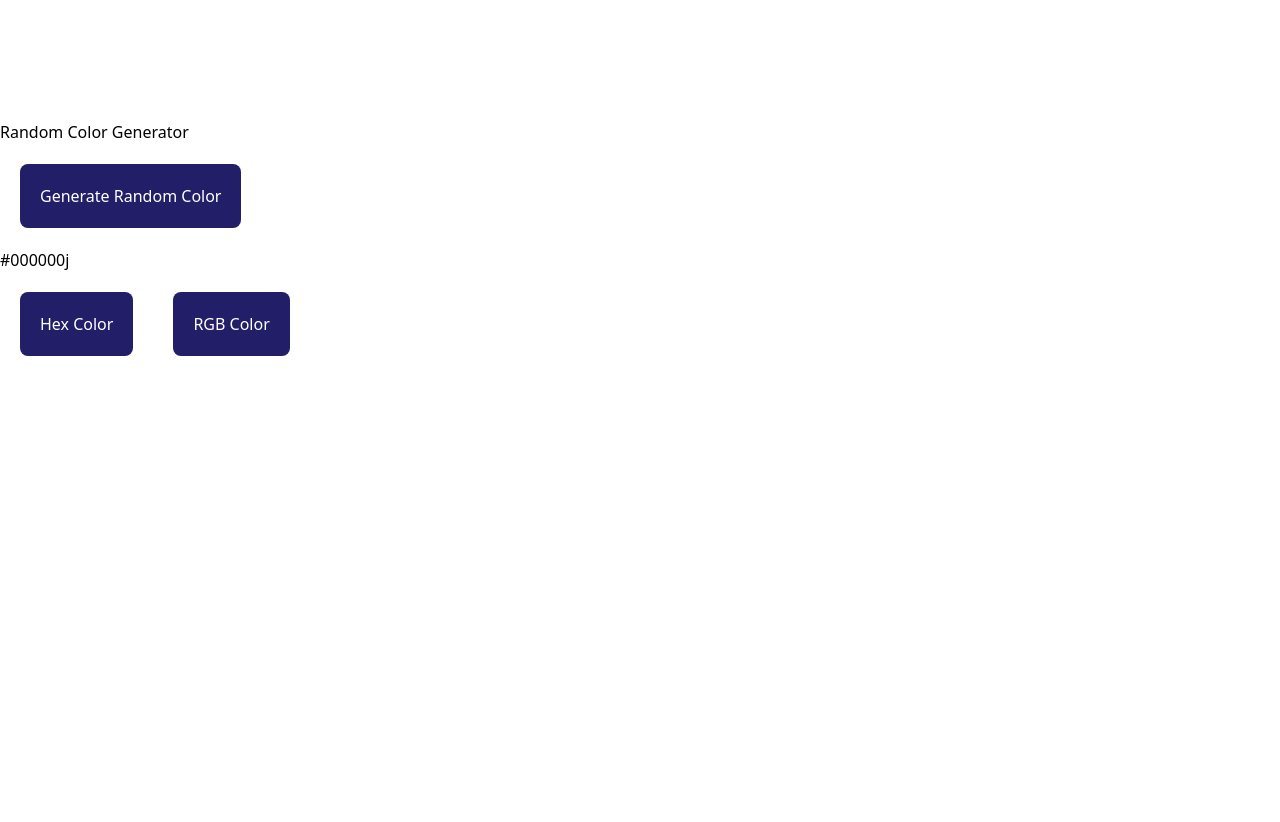
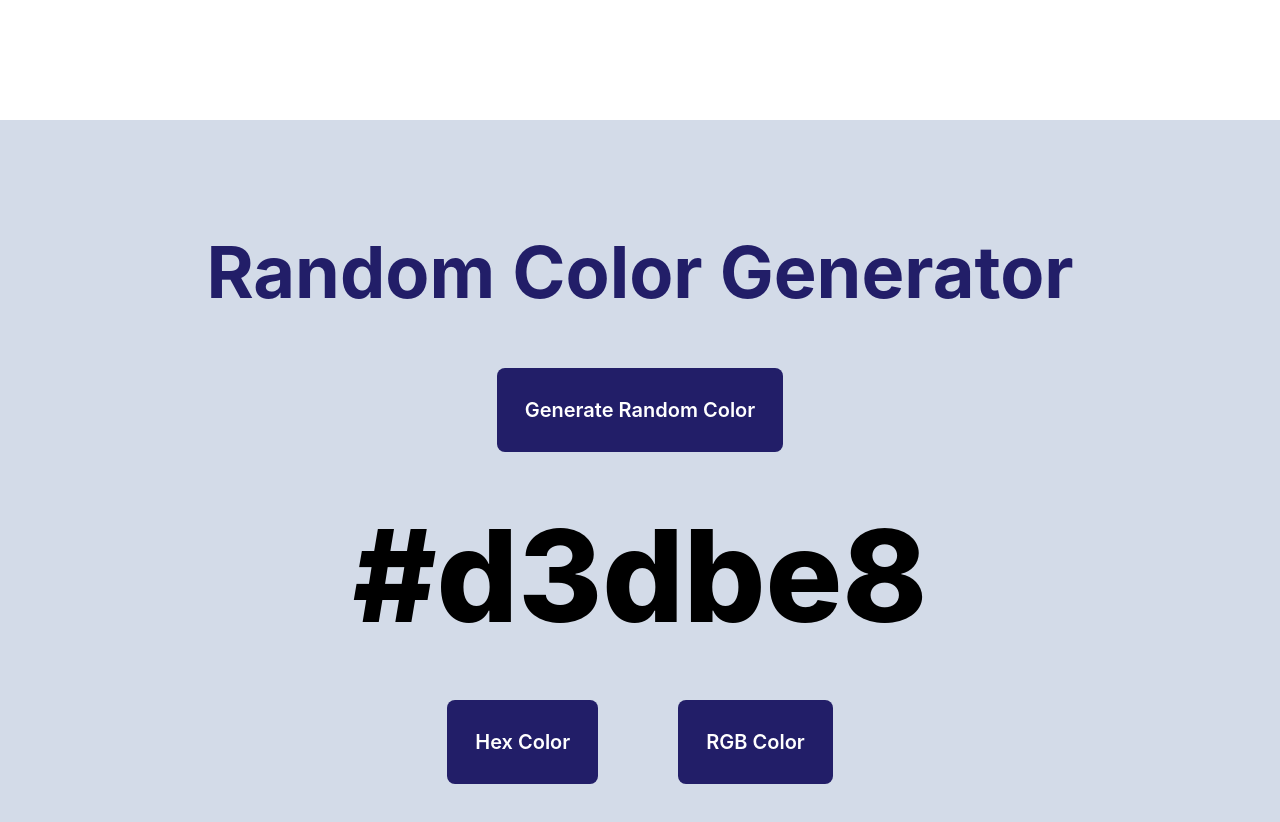
Before and after one commit to diegorandolp/25-react-project, a React (Vite) app: page / in a window 1280 px wide. Shown: the part 680-1502 px from the top of the page. Before the commit the page ends 1056 px from the top, so only its background shows below. Built offline with nearby package versions, Linux system fonts and the light colour scheme.

Commit message:
💄 Style: Organize components

```diff
--- a/package.json
+++ b/package.json
@@ -11,6 +11,7 @@
   },
   "dependencies": {
     "@tailwindcss/vite": "^4.0.4",
+    "framer-motion": "^12.4.2",
     "react": "^18.3.1",
     "react-dom": "^18.3.1",
     "tailwindcss": "^4.0.4"
--- a/src/App.jsx
+++ b/src/App.jsx
@@ -1,5 +1,6 @@
 import Accordion from './components/Accordion';
 import RandomColor from "./components/RandomColor.jsx";
+import AnimatedText from "./components/AnimatedText.jsx";
 
 export default function App() {
     return(
--- a/src/components/RandomColor.jsx
+++ b/src/components/RandomColor.jsx
@@ -5,7 +5,7 @@ const HEX_NUMBERS = '0123456789ABCDEF';
 
 export default function RandomColor(){
     const [typeColor, setTypeColor] = useState('hex');
-    const [color, setColor] = useState('#000000j');
+    const [color, setColor] = useState('#d3dbe8');
 
     function randomInteger(max){
         return Math.floor(Math.random() * max);
@@ -29,8 +29,10 @@ export default function RandomColor(){
             <h1>Random Color Generator</h1>
             <button onClick={generateRandom}>Generate Random Color</button>
             <p>{color}</p>
-            <button onClick={() => setTypeColor('hex')}>Hex Color</button>
-            <button onClick={() => setTypeColor('rgb')}>RGB Color</button>
+            <div className="flex gap-10">
+                <button onClick={() => setTypeColor('hex')}>Hex Color</button>
+                <button onClick={() => setTypeColor('rgb')}>RGB Color</button>
+            </div>
         </div>
 
     )
--- a/src/index.css
+++ b/src/index.css
@@ -1,4 +1,11 @@
 @import "tailwindcss";
+
+@layer base{
+    /* Base */
+    body{
+        font-family: -apple-system,system-ui,BlinkMacSystemFont,"Segoe UI",Roboto,"Helvetica Neue",Arial,sans-serif ;
+    }
+}
 
 @layer components{
     /* Components */
@@ -6,9 +13,17 @@
         @apply w-screen h-screen flex;
     }
     .random-color{
+        @apply w-screen h-screen flex flex-col items-center justify-center gap-10;
         button{
             background-color: rgb(34,30,104);
-            @apply text-white m-5 p-5 rounded-lg;
+            @apply text-white m-5 p-7 rounded-lg text-xl font-semibold;
+        }
+        h1{
+            @apply text-7xl font-bold;
+            color: rgb(34,30,104);
+        }
+        p{
+            @apply text-9xl font-extrabold;
         }
     }
 
```
Also changed, not shown: src/components/AnimatedText.jsx (added), 1 other file (tests, documents, lock files or other folders).
